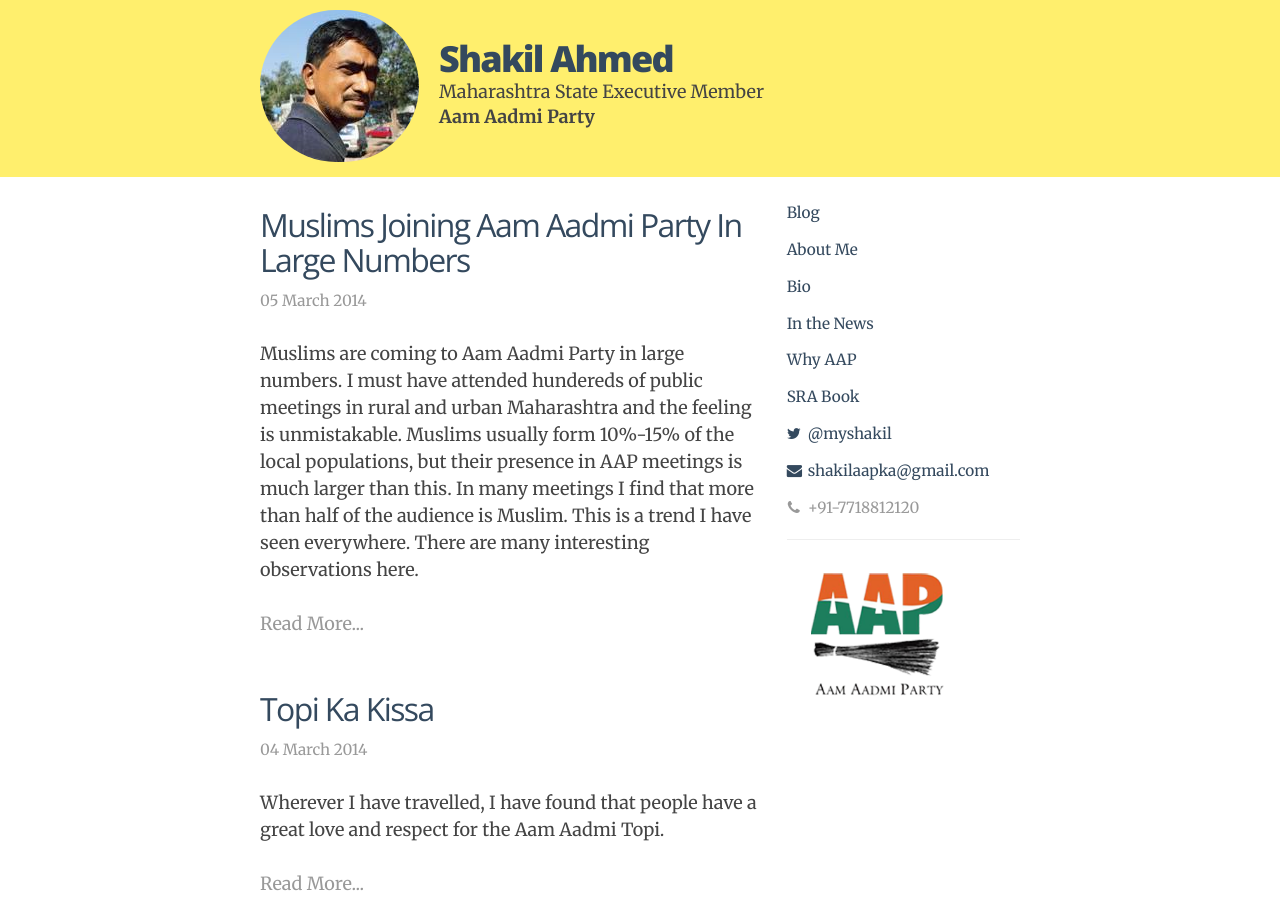
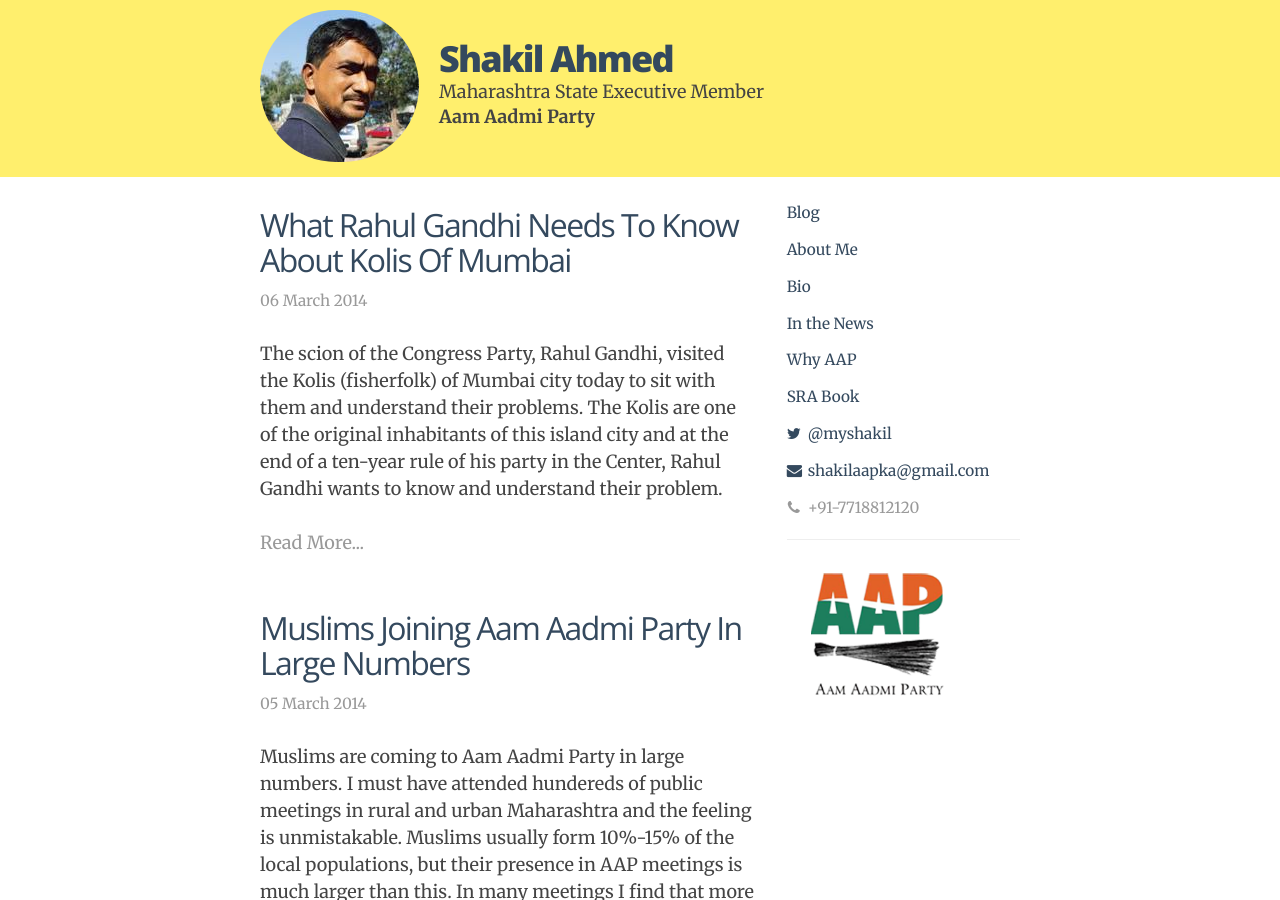
Before and after one commit to shakilaapka/shakilaapka.github.io, a Jekyll site: the page built from index.html, in a window 1280 px wide and 900 px high. Built offline with Jekyll 4.4.1, drawn with Linux system fonts in a browser that asks for light colours; some of the changed lines change nothing that is shown.

Commit message:
new post

```diff
--- a/_posts/2014-03-04-topi-ka-kissa.md
+++ b/_posts/2014-03-04-topi-ka-kissa.md
@@ -8,7 +8,7 @@
 
 #### Topi Ki Upar Uthao (Raise the Cap)
 
-Once during my travels, I was riding pillion on a motorcycle with my Aam Aadmi Topi on. The wind was flying on my face and the topi flew away. I looked behind and it seemed that a labourer had caught it. He was running towards us. He seemed a poor landless labourer but had a spark in his eyes. With great care the put the topi back on my head and said,
+Once during my travels, I was riding pillion on a motorcycle with my Aam Aadmi Topi on. The wind was flying on my face and the topi flew away. I looked behind and it seemed that a labourer had caught it. He was running towards us. He seemed a poor landless labourer but had a spark in his eyes. With great care he put the topi back on my head and said,
 
 *"Topi ko neeche nahi girne do, isko toh upar uthana hain!" (Don't let the cap fall, we have to raise it much higher)*
 
--- /dev/null
+++ b/_posts/2014-03-06-what-is-the-problem.md
@@ -0,0 +1,29 @@
+---
+layout: post
+title: What Rahul Gandhi Needs To Know About Kolis of Mumbai
+---
+The scion of the Congress Party, Rahul Gandhi, visited the Kolis (fisherfolk) of Mumbai city today to sit with them and understand their problems. The Kolis are one of the original inhabitants of this island city and at the end of a ten-year rule of his party in the Center, Rahul Gandhi wants to know and understand their problem.
+
+![Koliwada](/assets/images/koliwada.png)
+
+Never mind the fact that it took the Congress Party 10 years of being in power to find time to ask the Kolis about their problems. Never mind that instead of understanding their problems, he should be asking about what has his government done for the Kolis. He is asking the wrong people. What Rahul Gandhi does not understand is that the problems are created by the policies created by his own governments, not the people. The people would be happier living as they did without the government policies towards their land and occupation.
+
+![Koliwada](/assets/images/rahul-gandhi.png)
+
+In the years of Congress rule, let us see what has happened of the Kolis
+
+1. All their spaces are gone away. The open spaces where they dried their fish. The grounds where they proudly held cultural events, the gaonthans. Its all gone to the builders. In the name of Slum Rehabilitation, the entire fabric of the community has been destroyed. Koliwadas of Mumbai are eaten away by the builders.
+2. New wealth in Mumbai has multiplied many fold over the past few decades. How much of this has gone to the Kolis? What kind of facilities, opportunities have been created? Why are the Kolis left behind?
+3. The Governmenet cares only about the fisherfolk when there is a big storm and many of them go missing. There has been no systematic process to understand their problems. The politicians who rule Mumbai come from the hinterland and have no understanding of the problem of the fisherfolk. There are no safety rules, infrastructure, no group insurance for the Kolis.
+
+The Chief Minister, Prithviraj Chavan told the Kolis that the Animal Husbandary Department has marked Rs 1600 crore for the Kolis. One Koli replied that the department only understands the problems of the farmers. The issues of the Kolis are very different.
+
+In the end, Rahul Gandhi would have driven away on the smooth and magestic Rajiv Gandhi - Bandra Worli Sealink, built on the land that once belonged to the Kolis, and is now used to ease the movement of car owners who make less than a fraction of the population of the Kolis.
+
+---
+
+Picture Courtesy (Creative Commons)
+
+[http://www.flickr.com/photos/extempore/84002384](http://www.flickr.com/photos/extempore/84002384)
+
+[http://www.flickr.com/photos/deepakjohnmathew/3238603581/](http://www.flickr.com/photos/deepakjohnmathew/3238603581/)
```
Also changed, not shown: assets/images/koliwada.png (added), assets/images/rahul-gandhi.png (added).
